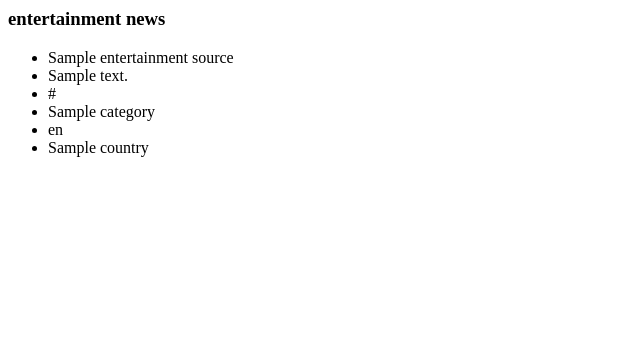
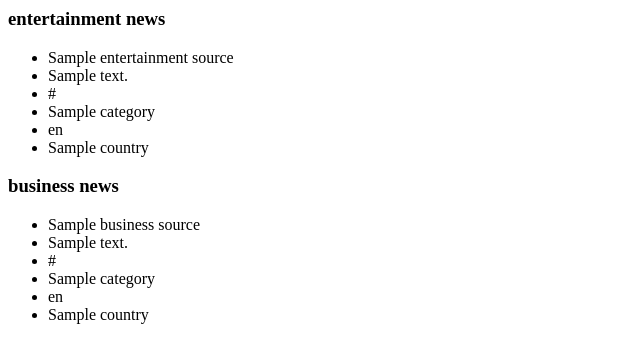
Before and after one commit to je-ss-y/news-highlight, a Flask app: template app/templates/index.html in a window 1280 px wide. Shown: the top 363 px of the page, without its empty margins (0-640 px from the left). Run offline with Flask 2, Linux system fonts and the light colour scheme; the template is opened without the code that fills it: most values are stand-ins (such as "Sample title", 1, 10 or a date in 2020).

Commit message:
displayed more categories

```diff
--- a/app/main/views.py
+++ b/app/main/views.py
@@ -13,5 +13,7 @@ def index():
   # Getting entertainment news
   entertainment_sources = get_source('entertainment')
 
-  title = 'Home - Welcome to The best Movie Review Website Online'
-  return render_template('index.html',entertainment = entertainment_sources)
+   # Getting entertainment news
+  business_sources = get_source('business')
+
+  return render_template('index.html',entertainment = entertainment_sources, business = business_sources)
--- a/app/templates/index.html
+++ b/app/templates/index.html
@@ -16,5 +16,18 @@
 
         {% endfor %}
     </ul>
+    <h3> business news</h3>
+     <ul>
+        {% for business_sources in business%}
+            <li>{{business_sources.name}}</li>
+            <li>{{business_sources.description}}</li>
+            <li>{{business_sources.url}}</li>
+            <li>{{business_sources.category}}</li>
+            <li>{{business_sources.language}}</li>
+            <li>{{business_sources.country}}</li>
+
+
+        {% endfor %}
+    </ul>
 </body>
 </html>
```
